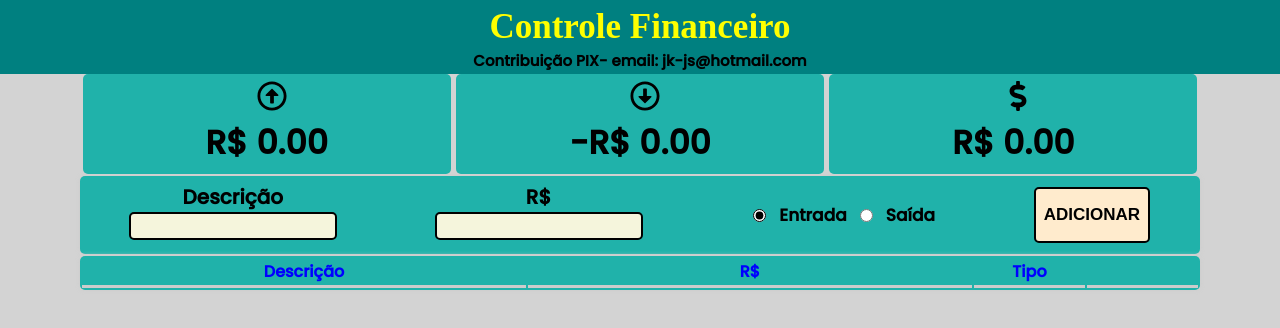
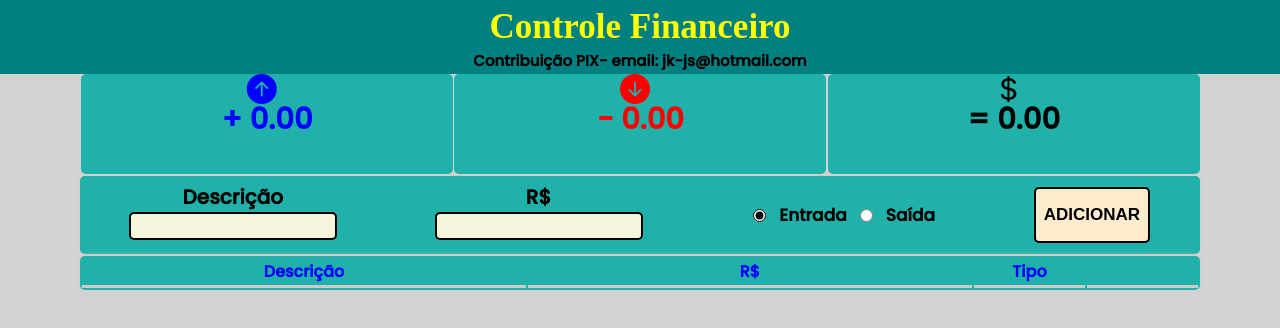
Before and after one commit to JotaKSP/controlefinanceiro, a React (Create React App) app: page / in a window 1280 px wide. Shown: the top 328 px of the page. Built offline with nearby package versions, Linux system fonts and the light colour scheme.

Commit message:
initial commit

```diff
--- /dev/null
+++ b/public/custom.css
@@ -0,0 +1,29 @@
+.icon {
+  margin: 0 13%;
+  display: flex;
+  flex-direction: column;
+  position: absolute;
+  font-size: 30px;
+  color: blue;
+  top: 74px;
+}
+.icon1{
+  margin: 0 13%;
+  display: flex;
+  align-items: center;
+  flex-direction: column;
+  position: absolute;
+  font-size: 30px;
+  color: red;
+  top: 74px;
+}
+.icon2{
+  margin: 0 13%;
+  display: flex;
+  align-items: center;
+  flex-direction: column;
+  position: absolute;
+  font-size: 30px;
+  color: black;
+  top: 74px;
+}
--- a/public/index.html
+++ b/public/index.html
@@ -1,17 +1,19 @@
 <!DOCTYPE html>
 <html lang="pt-BR">
   <head>
+
     <meta charset="utf-8" />
     <meta name="viewport" content="width=device-width, initial-scale=1" />
-
+    <link rel="stylesheet" href="https://cdn.jsdelivr.net/npm/bootstrap-icons@1.11.3/font/bootstrap-icons.min.css">
     <link rel="preconnect" href="https://fonts.googleapis.com">
     <link rel="preconnect" href="https://fonts.gstatic.com" crossorigin>
     <link href="https://fonts.googleapis.com/css2?family=Poppins:ital,wght@0,200;0,300;0,400;0,500;1,200;1,300;1,400;1,500&family=Roboto:wght@100;300;400;500;700;900&family=Source+Sans+Pro:wght@200;300;400;600;700;900&display=swap" rel="stylesheet">
+    <link href="./custom.css" rel="stylesheet">
     <title>App de Finanças</title>
 
-  </head>
+</head>
+<body>
 
-  <body>
 
     <noscript>You need to enable JavaScript to run this app.</noscript>
     <div id="root"></div>
--- a/src/App.js
+++ b/src/App.js
@@ -25,11 +25,11 @@ const App = () => {
     const expense = amountExpense.reduce((acc, cur) => acc + cur, 0).toFixed(2);
     const income = amountIncome.reduce((acc, cur) => acc + cur, 0).toFixed(2);
 
-    const total = Math.abs(income - expense).toFixed(2);
+    const total = Math.ceil(income - expense).toFixed(2);
 
-    setIncome(`R$ ${income}`);
-    setExpense(`-R$ ${expense}`);
-    setTotal(`R$ ${total}`);
+    setIncome(`+ ${income}`);
+    setExpense(`- ${expense}`);
+    setTotal(`= ${total}`);
   }, [transactionsList]);
 
   const handleAdd = (transaction) => {
@@ -43,7 +43,12 @@ const App = () => {
   return (
     <>
       <Header />
-      <Resume income={income} expense={expense} total={total} />
+
+      <Resume
+      income={income}
+      expense={expense}
+      total={total}
+                   />
       <Form
         handleAdd={handleAdd}
         transactionsList={transactionsList}
--- a/src/components/Resume/index.js
+++ b/src/components/Resume/index.js
@@ -2,33 +2,19 @@ import React from "react";
 import ResumeItem from "../ResumeItem";
 import * as C from "./styles";
 
-import {
-  FaRegArrowAltCircleUp,
-  FaRegArrowAltCircleDown,
-  FaDollarSign
-
-} from "react-icons/fa";
-
-
-const Resume = ({ income, expense, total }) => {
+const Resume = ({income, expense, total }) => {
   return (
 
     <C.Container>
+    <h1><i class="icon bi-arrow-up-circle-fill"></i></h1>
+    <ResumeItem income={income} />
 
-      <ResumeItem
-        title="Entradas"
-        Icon={FaRegArrowAltCircleUp}
-        value={income}
-      />
-      <ResumeItem
-        title="Saídas"
-        Icon={FaRegArrowAltCircleDown}
-        value={expense}
-      />
-      <ResumeItem
-       title="Total"
-       Icon={FaDollarSign}
-       value={total} />
+    <h1><i class="icon1 bi-arrow-down-circle-fill"></i></h1>
+    <ResumeItem expense={expense} />
+
+    <h1><i class="icon2 bi-currency-dollar"></i></h1>
+    <ResumeItem total={total} />
+
 
     </C.Container>
 
@@ -36,3 +22,9 @@ const Resume = ({ income, expense, total }) => {
 };
 
 export default Resume;
+
+
+//<i class="bi-arrow-up-circle-fill"></i>
+
+//{item.expense ? (
+//<FaRegArrowAltCircleDown color="red" />
--- a/src/components/Resume/styles.js
+++ b/src/components/Resume/styles.js
@@ -1,12 +1,12 @@
 import styled from "styled-components";
 export const Container = styled.div`
 // 2º Cabeçalho
-  max-width: 1120px;
-  width: 100%;
-  height: 100px;
-  margin: 0 auto;
-  display: flex;
-  justify-content: space-around;
-  color: black;
-  text-align: center;
+display: flex;
+justify-content: space-around;
+max-width: 1120px;
+width: 99%;
+height: 100px;
+margin: 0 auto;
+color: black;
+text-align: center;
 `;
--- a/src/components/ResumeItem/index.js
+++ b/src/components/ResumeItem/index.js
@@ -1,15 +1,24 @@
 import React from "react";
 import * as C from "./styles";
 
-const ResumeItem = ({ title, Icon, value }) => {
+const ResumeItem = ({ income,expense,total }) => {
   return (
+
     <C.Container>
+
       <C.Header>
-        <C.HeaderTitle>{title}</C.HeaderTitle>
-        <Icon />
+
+      <span><C.Header>{income}</C.Header></span>
+
+      <span><C.HeaderTitle>{expense}</C.HeaderTitle></span>
+
+      <span><C.Total>{total}</C.Total></span>
+
       </C.Header>
-      <C.Total>{value}</C.Total>
+
     </C.Container>
+
+
 )}
 
 export default ResumeItem;
--- a/src/components/ResumeItem/styles.js
+++ b/src/components/ResumeItem/styles.js
@@ -1,57 +1,37 @@
-// Cabeçalho
 import styled from "styled-components";
 export const Container = styled.div`
-  display: flex;
   flex-direction: column;
+  background-color: lightseagreen;
   align-items: center;
-  background-color: lightseagreen;
   border-radius: 5px;
-  padding: 0 16px;
+  margin-top: 0 auto;
+  padding-inline: 18px;
   width: 30%;
+
+  padding-top: 24px;
 
   @media (max-width: 750px) {
     width: 24%;
-
-    p {
-      font-size: 18px;
-    }
-
-    span {
-      font-size: 20px;
-    }
-
-    svg {
-      display: none;
-    }
   }
 `;
-//Setas-Entrada - saída - Total
-export const Header = styled.header`
-  display: flex;
+//-Entrada
+export const Header = styled.span`
   align-items: center;
-  justify-content: space-around;
-  gap: 10px;
-  margin: 0 auto;
-  text-align: center;
-
-//Tamanho-Setas
-  svg {
-    width: 30px;
-    height: 30px;
-  }
+  font-size: 29px;
+  font-weight: bold;
+  color: blue;
 `;
-//Tamanho = Entrada - saída - Total
-export const HeaderTitle = styled.p`
- font-size: 0px;
+// Saída
+export const HeaderTitle = styled.span`
+align-items: center;
+ font-size: 29px;
  font-weight: bold;
- margin: 10px auto;
- height: 24px;
-
+ color: red;
 `;
-// Valor R$
+// Total
 export const Total = styled.span`
-  font-size: 33px;
+align-items: center;
+  font-size: 29px;
   font-weight: bold;
-  align-items: center;
-
+  color: black;
 `;
```
